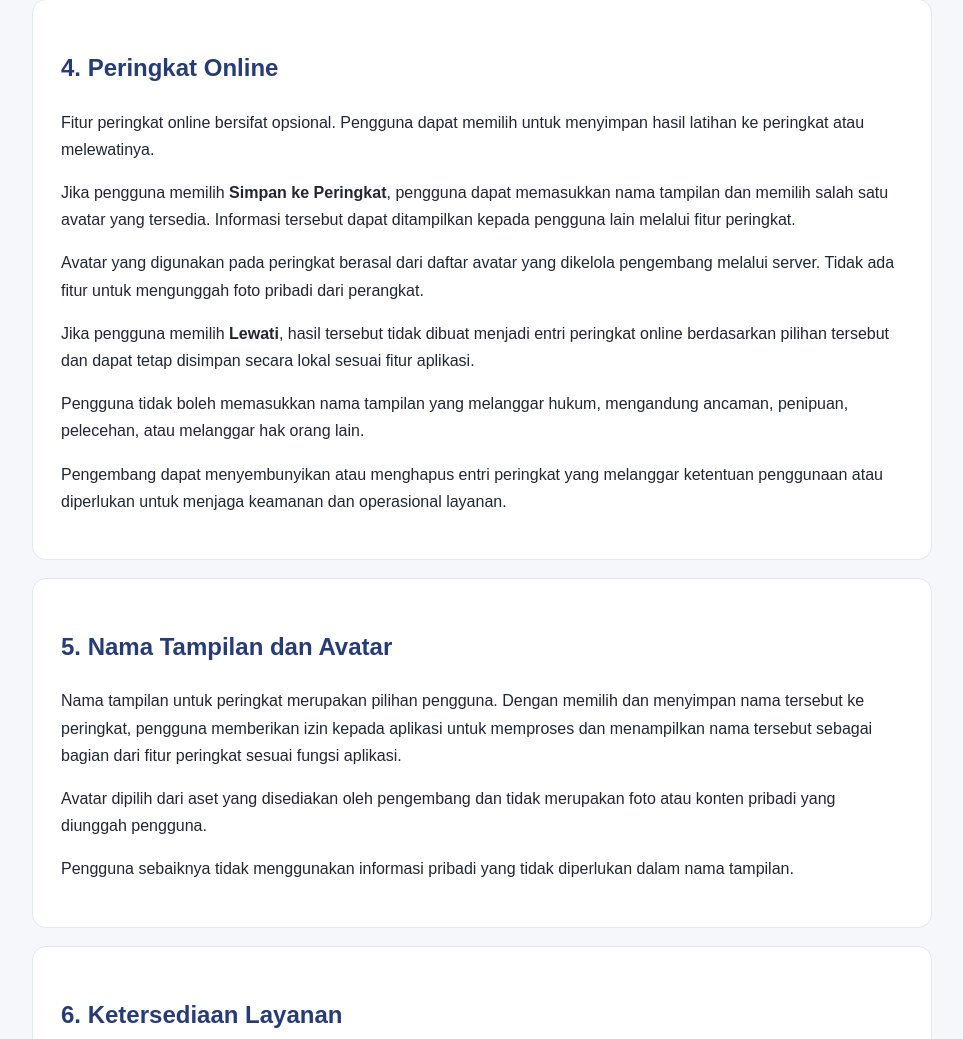
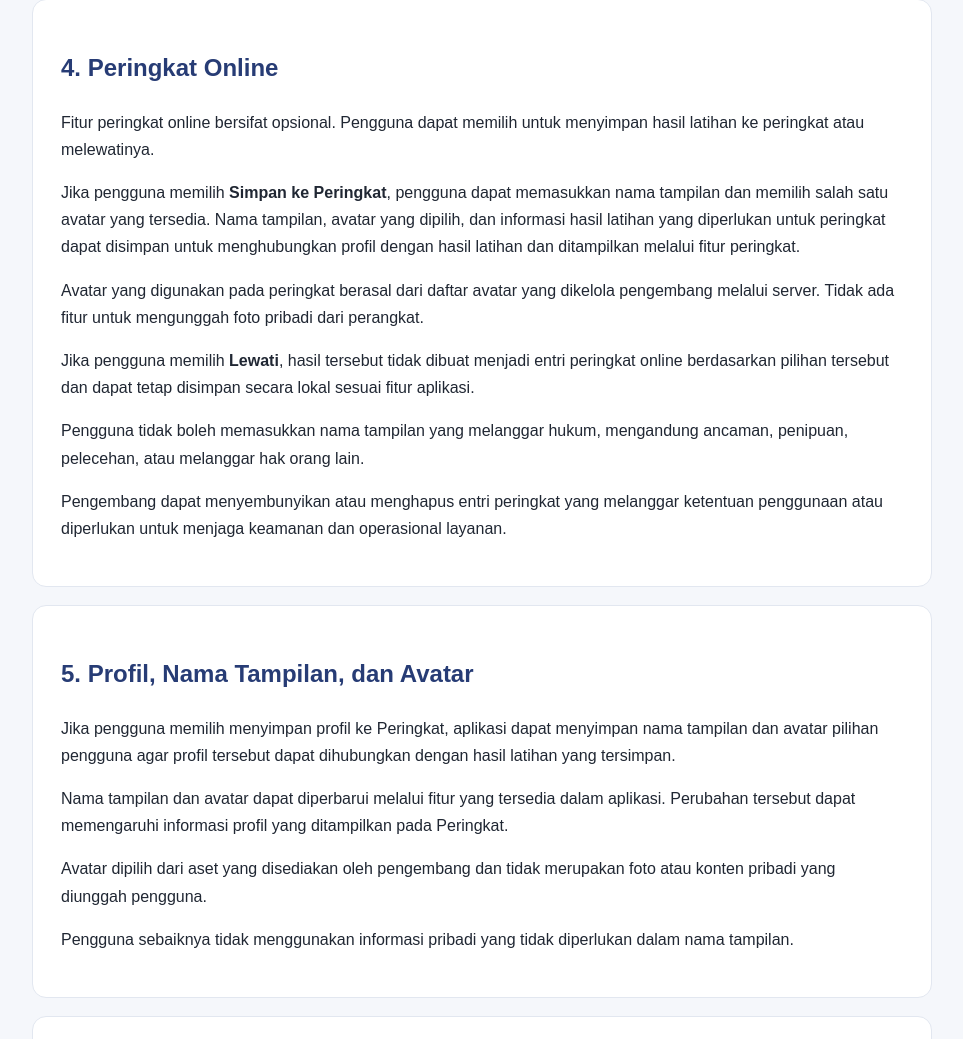
Before and after one commit to ocidborlan/LatihPintar, a plain HTML site: page privacy/terms.html in a window 1280 px wide. Shown: the part 1343-2382 px from the top of the page, without its empty margins (158-1121 px from the left). Drawn offline with Linux system fonts and the light colour scheme.

Commit message:
Update terms for profiles and leaderboard data

```diff
--- a/privacy/terms.html
+++ b/privacy/terms.html
@@ -31,14 +31,15 @@ footer{text-align:center;color:#687386;padding:25px}
 
 <section class="card"><h2>4. Peringkat Online</h2>
 <p>Fitur peringkat online bersifat opsional. Pengguna dapat memilih untuk menyimpan hasil latihan ke peringkat atau melewatinya.</p>
-<p>Jika pengguna memilih <strong>Simpan ke Peringkat</strong>, pengguna dapat memasukkan nama tampilan dan memilih salah satu avatar yang tersedia. Informasi tersebut dapat ditampilkan kepada pengguna lain melalui fitur peringkat.</p>
+<p>Jika pengguna memilih <strong>Simpan ke Peringkat</strong>, pengguna dapat memasukkan nama tampilan dan memilih salah satu avatar yang tersedia. Nama tampilan, avatar yang dipilih, dan informasi hasil latihan yang diperlukan untuk peringkat dapat disimpan untuk menghubungkan profil dengan hasil latihan dan ditampilkan melalui fitur peringkat.</p>
 <p>Avatar yang digunakan pada peringkat berasal dari daftar avatar yang dikelola pengembang melalui server. Tidak ada fitur untuk mengunggah foto pribadi dari perangkat.</p>
 <p>Jika pengguna memilih <strong>Lewati</strong>, hasil tersebut tidak dibuat menjadi entri peringkat online berdasarkan pilihan tersebut dan dapat tetap disimpan secara lokal sesuai fitur aplikasi.</p>
 <p>Pengguna tidak boleh memasukkan nama tampilan yang melanggar hukum, mengandung ancaman, penipuan, pelecehan, atau melanggar hak orang lain.</p>
 <p>Pengembang dapat menyembunyikan atau menghapus entri peringkat yang melanggar ketentuan penggunaan atau diperlukan untuk menjaga keamanan dan operasional layanan.</p></section>
 
-<section class="card"><h2>5. Nama Tampilan dan Avatar</h2>
-<p>Nama tampilan untuk peringkat merupakan pilihan pengguna. Dengan memilih dan menyimpan nama tersebut ke peringkat, pengguna memberikan izin kepada aplikasi untuk memproses dan menampilkan nama tersebut sebagai bagian dari fitur peringkat sesuai fungsi aplikasi.</p>
+<section class="card"><h2>5. Profil, Nama Tampilan, dan Avatar</h2>
+<p>Jika pengguna memilih menyimpan profil ke Peringkat, aplikasi dapat menyimpan nama tampilan dan avatar pilihan pengguna agar profil tersebut dapat dihubungkan dengan hasil latihan yang tersimpan.</p>
+<p>Nama tampilan dan avatar dapat diperbarui melalui fitur yang tersedia dalam aplikasi. Perubahan tersebut dapat memengaruhi informasi profil yang ditampilkan pada Peringkat.</p>
 <p>Avatar dipilih dari aset yang disediakan oleh pengembang dan tidak merupakan foto atau konten pribadi yang diunggah pengguna.</p>
 <p>Pengguna sebaiknya tidak menggunakan informasi pribadi yang tidak diperlukan dalam nama tampilan.</p></section>
 
```
